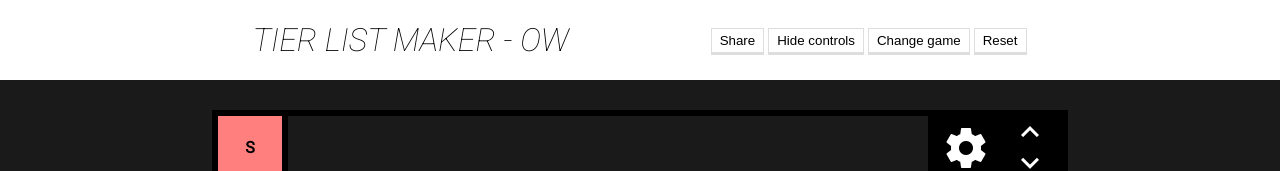
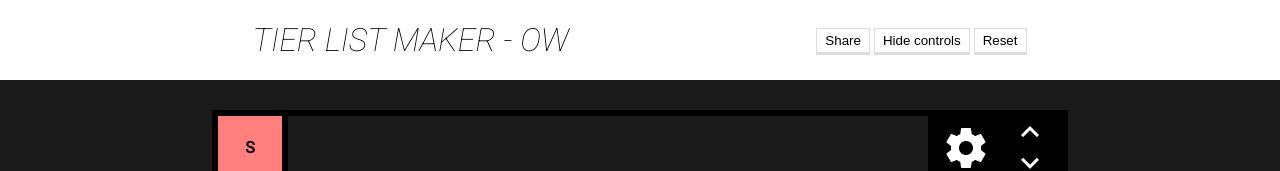
Before and after one commit to MemePenut/MemePenut.github.io, a plain HTML site: page tier/index.html in a window 1280 px wide. Shown: the top 171 px of the page. Drawn offline with Linux system fonts and the light colour scheme.

Commit message:
Update index.html

```diff
--- a/tier/index.html
+++ b/tier/index.html
@@ -25,7 +25,7 @@
 		<div id="buttons">
 			<button id="screenshot">Share</button>
 			<button id="hidebuttons">Hide controls</button>
-			<button id="game">Change game</button>
+			<!-- <button id="game">Change game</button> -->
 			<button id="reset">Reset</button>
 		</div>
 	</div>
```
